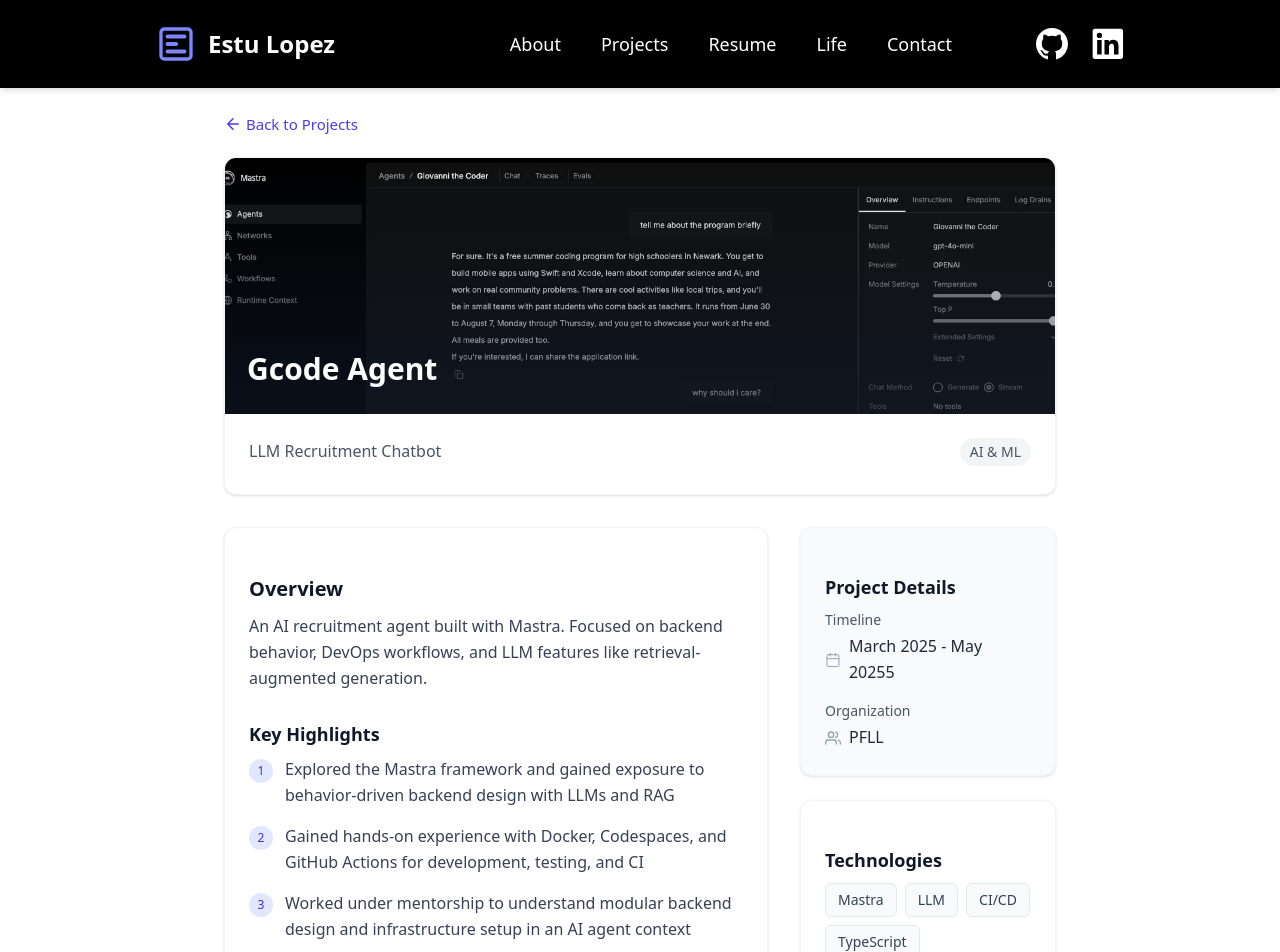
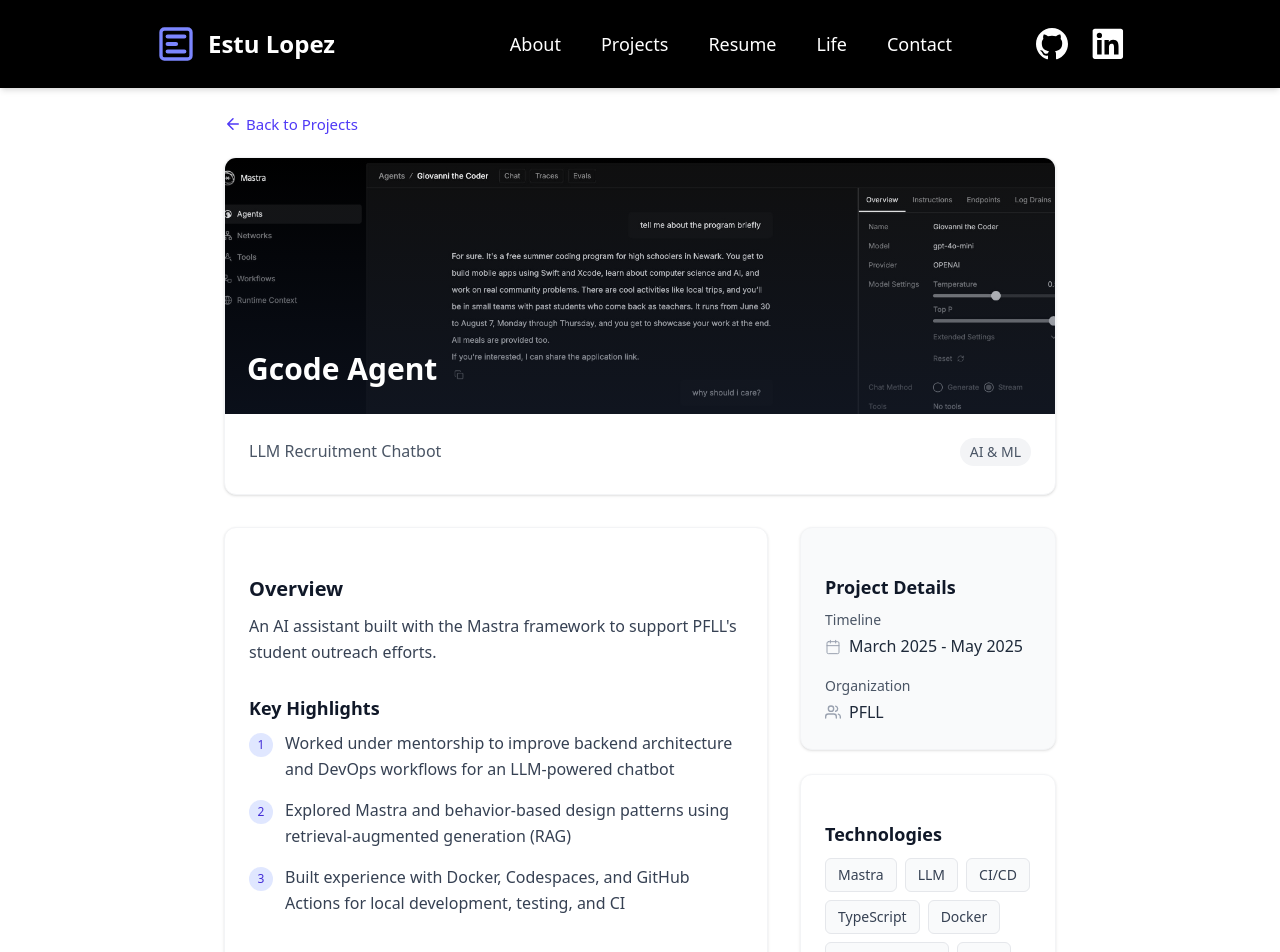
Before and after one commit to estulpz202/personal-website, a Next.js app: page /projects/gcode-agent in a window 1280 px wide. Shown: the top 952 px of the page. Built offline with nearby package versions, Linux system fonts and the light colour scheme.

Commit message:
Enhance project details in projectsData.ts for improved clarity and consistency.

```diff
--- a/src/components/projects/projectsData.ts
+++ b/src/components/projects/projectsData.ts
@@ -39,12 +39,21 @@ export const projects: Project[] = [
     imageUrl: '/images/projects/hive.jpg',
     bannerImageUrl: '/images/projects/hive_banner.jpg',
     category: ['fullstack'],
-    tech: ['Python', 'FastAPI', 'React', 'TypeScript', 'REST APIs', 'Pytest', 'Poetry'],
+    tech: [
+      'Python',
+      'FastAPI',
+      'React',
+      'TypeScript',
+      'RESTful APIs',
+      'Pytest',
+      'HTML/CSS',
+      'Poetry',
+    ],
     highlights: [
       'Developed a fullstack Hive game with a Python backend (FastAPI, Pytest, Poetry) and React (TypeScript) frontend',
-      'Designed a modular MVC-style system with separation between game logic, API endpoints, and UI',
+      'Used a modular MVC-style system with separation between game logic, API endpoints, and UI',
       'Managed robust REST API design and scalable game state with clear schemas',
-      'Implemented turn-based gameplay with a responsive hex grid, drag/zoom, action highlights, and graph-based movement logic',
+      'Implemented turn-based gameplay with a responsive hex grid, drag/zoom, action highlights, and graph-based logic',
     ],
     links: [
       { label: 'GitHub', url: 'https://github.com/estulpz202/hive-game', icon: 'github' },
@@ -62,35 +71,34 @@ export const projects: Project[] = [
     title: 'Gcode Agent',
     subtitle: 'LLM Recruitment Chatbot',
     description:
-      'An AI recruitment agent built with Mastra. Focused on backend behavior, DevOps workflows, and LLM features like retrieval-augmented generation.',
+      "An AI assistant built with the Mastra framework to support PFLL's student outreach efforts.",
     imageUrl: '/images/projects/gcode_agent.jpg',
     bannerImageUrl: '/images/projects/gcode_agent_banner.jpg',
     category: ['ai'],
-    tech: ['Mastra', 'LLM', 'CI/CD', 'TypeScript', 'GitHub Actions', 'Docker', 'Codespaces'],
+    tech: ['Mastra', 'LLM', 'CI/CD', 'TypeScript', 'Docker', 'GitHub Actions', 'RAG'],
     highlights: [
-      'Explored the Mastra framework and gained exposure to behavior-driven backend design with LLMs and RAG',
-      'Gained hands-on experience with Docker, Codespaces, and GitHub Actions for development, testing, and CI',
-      'Worked under mentorship to understand modular backend design and infrastructure setup in an AI agent context',
+      'Worked under mentorship to improve backend architecture and DevOps workflows for an LLM-powered chatbot',
+      'Explored Mastra and behavior-based design patterns using retrieval-augmented generation (RAG)',
+      'Built experience with Docker, Codespaces, and GitHub Actions for local development, testing, and CI',
     ],
     links: [],
-    timeline: 'March 2025 - May 20255',
+    timeline: 'March 2025 - May 2025',
     organization: 'PFLL',
   },
   {
     slug: 'personal-website',
     title: 'Personal Website',
-    subtitle: 'Modern Portfolio Site',
+    subtitle: 'Developer Showcase',
     description:
-      'A responsive personal portfolio website built with Next.js and Tailwind CSS, featuring a clean design, project showcase, and contact functionality.',
+      'A fully responsive site built with Next.js and Tailwind CSS to highlight my work, skills, and personal story.',
     imageUrl: '/images/projects/website.jpg',
     bannerImageUrl: '/images/projects/website_banner.jpg',
     category: ['web'],
     tech: ['Next.js', 'Tailwind CSS', 'Vercel', 'React', 'TypeScript'],
     highlights: [
-      'Designed and developed a responsive portfolio website with a modern, minimalist aesthetic',
-      'Implemented with Next.js and App Router for improved SEO and performance',
-      'Utilized Tailwind CSS for responsive design and consistent styling',
-      'Created custom components for project showcase, skills visualization, and navigation',
+      'Built with Next.js App Router for fast routing, SEO optimization, and layout control',
+      'Styled using Tailwind CSS utility classes for a consistent, modern, and responsive design',
+      'Deployed with Vercel and developed reusable React components, dynamic routing, and smooth animations',
     ],
     links: [
       { label: 'GitHub', url: 'https://github.com/estulpz202/personal-website', icon: 'github' },
@@ -103,15 +111,16 @@ export const projects: Project[] = [
     title: 'Santorini',
     subtitle: 'Strategic Board Game',
     description:
-      'Built Santorini with a Java backend and React frontend, supported by comprehensive technical documentation.',
+      'Santorini with a Java backend and React frontend, supported by detailed UML documentation and scalable software design.',
     imageUrl: '/images/projects/santorini.jpg',
     bannerImageUrl: '/images/projects/santorini_banner.jpg',
     category: ['fullstack'],
-    tech: ['Java', 'NanoHTTPD', 'UML', 'React', 'TypeScript'],
+    tech: ['Java', 'NanoHTTPD', 'React', 'TypeScript', 'UML'],
     highlights: [
-      'Built a fullstack Santorini game with a Java backend (NanoHTTPD) and a React (TypeScript) frontend',
-      'Authored comprehensive technical documentation, including UML class diagrams, object/domain models, and sequence diagrams to support future extensibility',
-      'Private repository per academic policy. Access available upon request at elopezle@andrew.cmu.edu',
+      'Built a fullstack Santorini game using a Java backend (NanoHTTPD) and React (TypeScript) frontend',
+      'Designed a scalable, testable system using SWE best practices and clean API architecture',
+      'Authored comprehensive UML documentation, including class diagrams, sequence diagrams, and domain/object models',
+      'Private repository per academic policy — available upon request at elopezle@andrew.cmu.edu',
     ],
     links: [
       {
@@ -128,21 +137,22 @@ export const projects: Project[] = [
     title: 'The Pack',
     subtitle: 'iOS Pet Care App',
     description:
-      'An intuitive iOS app built with Swift to help users manage and track pet care routines. Developed with a student team.',
+      'An  app built with Swift to help dog owners stay on top of pet care, developed in collaboration with a student team.',
     imageUrl: '/images/projects/thepack.jpg',
     bannerImageUrl: '/images/projects/thepack_banner.jpg',
     category: ['mobile'],
     tech: ['Swift', 'UI/UX Design', 'Xcode', 'GitHub', 'Leadership'],
     highlights: [
-      'Developed an iOS app called The Pack to help dog owners track, learn about, and manage pet care',
-      'Led development using Swift in Xcode, utilizing GitHub for version control and task management',
-      'Prioritized results over strict GitHub best practices due to team experience level and timeline',
+      'Led development of an iOS app for tracking and organizing daily pet care tasks',
+      'Mentored high school students through the full app lifecycle, from ideation to implementation',
+      'Developed in Swift with Xcode, focusing on clean UI, readable code, and team collaboration through GitHub Projects',
+      'Adapted workflows to fit student experience, prioritizing results over strict GitHub conventions',
     ],
     links: [
       { label: 'GitHub', url: 'https://github.com/pflc3/ThePackApp', icon: 'github' },
       {
         label: 'Demo',
-        url: 'https://www.loom.com/share/3ef12a5b6511473c98ca58ffe85ad8f7?sid=d4634914-4af4-45fd-982e-2447691a2b84',
+        url: 'https://www.loom.com/share/3ef12a5b6511473c98ca58ffe85ad8f7',
         icon: 'video',
       },
     ],
```
